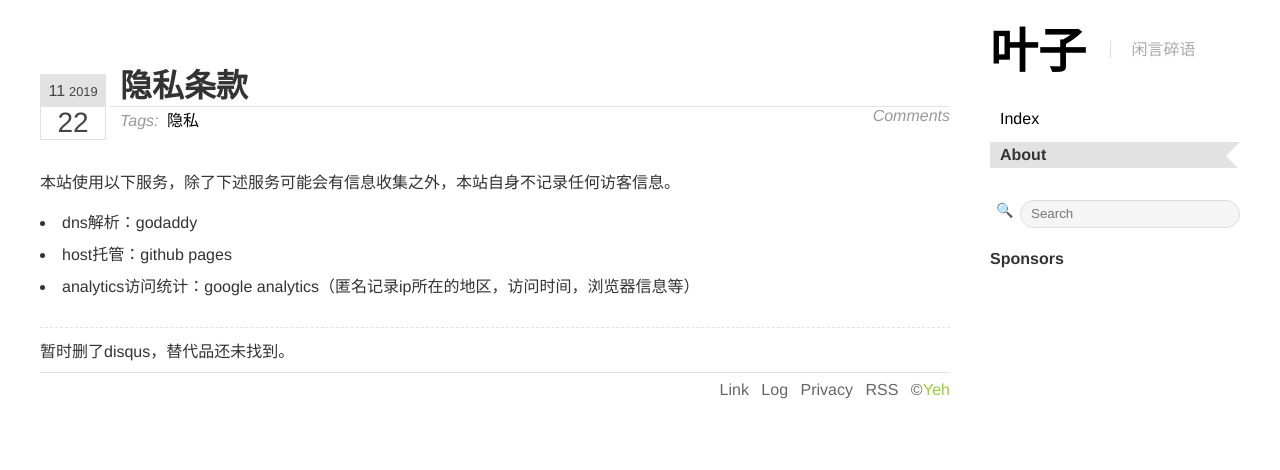
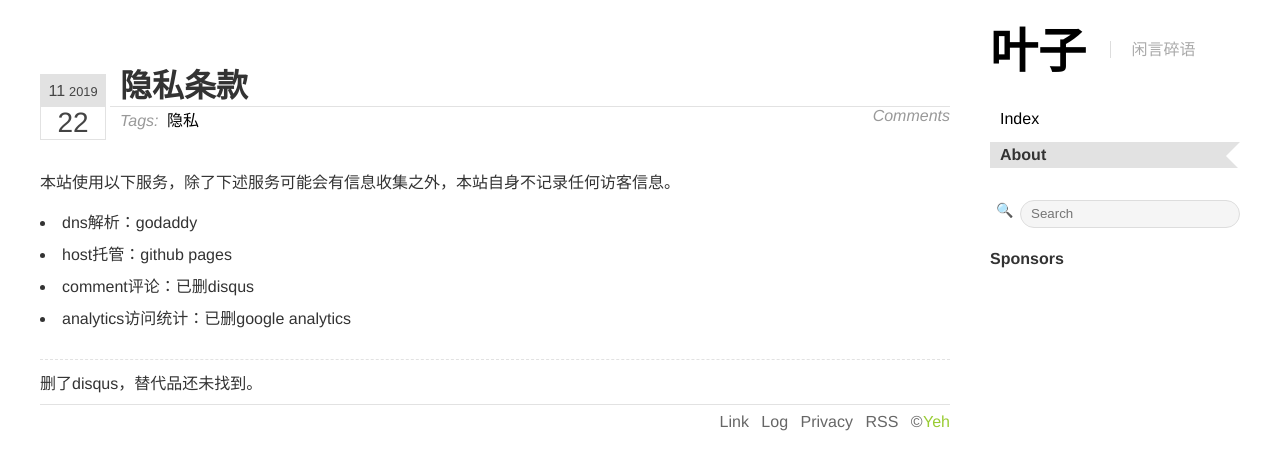
Before and after one commit to yeeh/blog.yeeh.org, a Jekyll site: the page built from about/privacy.md, in a window 1280 px wide. Shown: the top 470 px of the page. Built offline with Jekyll 4.4.1, drawn with Linux system fonts in a browser that asks for light colours.

Commit message:
🔧 comments

```diff
--- a/_includes/comments-count.html
+++ /dev/null
@@ -1 +0,0 @@
-<script id="dsq-count-scr" src="//yeh.disqus.com/count.js" async></script>
--- a/_includes/comments.html
+++ b/_includes/comments.html
@@ -1,3 +1,3 @@
 {% if site.comments and page.comment != false %}
-<div id="comments">暂时删了disqus，替代品还未找到。</div>
+<div id="comments">删了disqus，替代品还未找到。</div>
 {% endif %}
--- a/about/privacy.md
+++ b/about/privacy.md
@@ -10,4 +10,5 @@ theme: about
 
 - dns解析：godaddy
 - host托管：github pages
-- analytics访问统计：google analytics（匿名记录ip所在的地区，访问时间，浏览器信息等）
+- comment评论：已删disqus
+- analytics访问统计：已删google analytics
```
